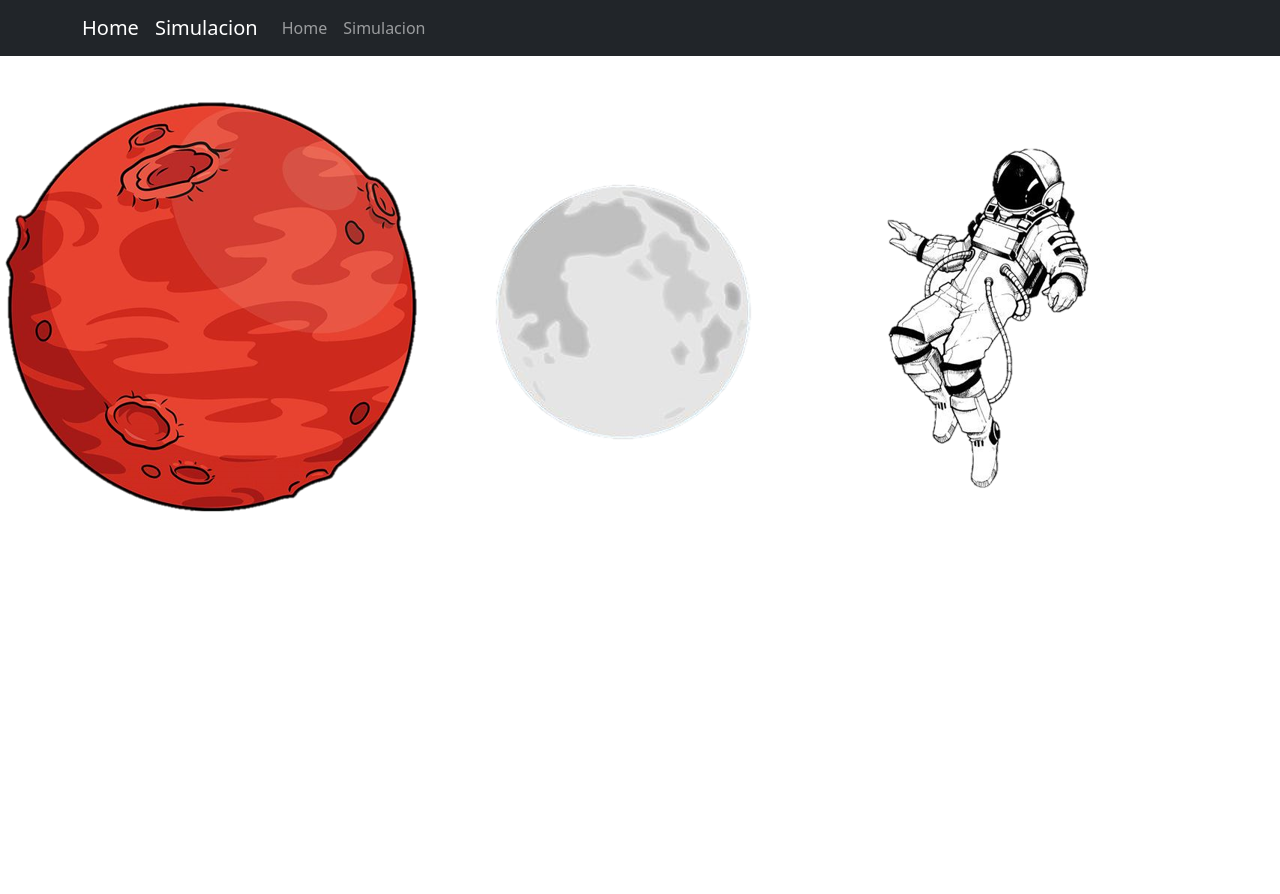
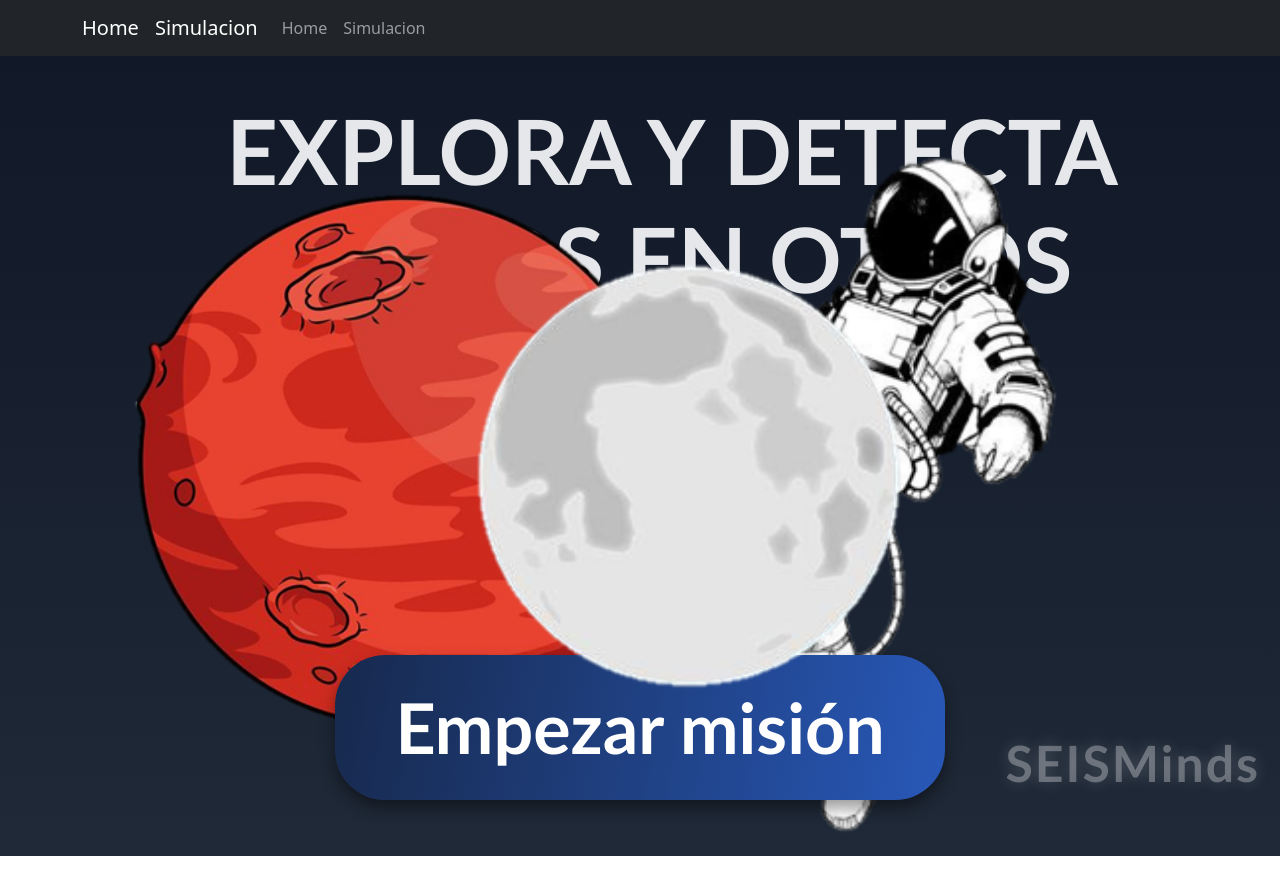
Before and after one commit to JuanDDY/spacial-quakes-web, a React (Create React App) app: page / in a window 1280 px wide. Shown: the top 894 px of the page. Before the commit the page ends 800 px from the top, so only its background shows below. Built offline with nearby package versions, Linux system fonts and the light colour scheme.

Commit message:
new file:   src/components/Home.css modified:   src/components/Home.js modified:   src/components/Home.css modified:   src/components/Home.js

```diff
--- /dev/null
+++ b/src/components/Home.css
@@ -0,0 +1,144 @@
+:root {
+  /* Variables de posición y tamaño para las imágenes */
+  --marte-left: 10%; /* Posición horizontal de Marte */
+  --marte-bottom: -20%; /* Posición vertical de Marte */
+  --marte-size: 550px; /* Tamaño de Marte */
+
+  --luna-left: 28%; /* Posición horizontal de la Luna */
+  --luna-bottom: -34%; /* Posición vertical de la Luna */
+  --luna-size: 650px; /* Tamaño de la Luna */
+
+  --astronauta-right: 5%; /* Posición horizontal del Astronauta */
+  --astronauta-top: -70%; /* Posición vertical del Astronauta */
+  --astronauta-size: 700px; /* Tamaño del Astronauta */
+
+  /* Variables para la posición y tamaño del botón */
+  --boton-bottom: 7%; /* Posición vertical del botón */
+  --boton-width: 1000px; /* Ancho del botón */
+  --boton-padding: 20px 60px; /* Padding del botón */
+  --boton-font-size: 70px; /* Tamaño de fuente del botón */
+
+  /* Variables para la posición y tamaño del texto SEISMinds */
+  --seisminds-right: 20px; /* Posición horizontal del texto */
+  --seisminds-bottom: 55px; /* Posición vertical del texto */
+  --seisminds-font-size: 50px; /* Tamaño de la fuente */
+}
+
+/* Contenedor principal que ocupa toda la pantalla */
+.home-container {
+  display: flex;
+  flex-direction: column;
+  align-items: center;
+  justify-content: center;
+  height: 100vh; /* 100% de la altura de la ventana */
+  background: linear-gradient(to bottom, #111827, #1f2937); /* Gradiente de oscuro a claro de arriba a abajo */
+  color: white;
+  text-align: center;
+  padding: 10 50px;
+  font-family: 'Trebuchet MS', sans-serif;
+  position: relative; /* Para permitir posicionamiento absoluto de los elementos */
+}
+
+/* Estilo del título */
+.titulo-container h1 {
+  position: absolute; /* Aísla el título del flujo del documento */
+  top: 5%; /* Ajusta la distancia desde la parte superior */
+  left: 5%;  /*ajusta la distnacia desde la izquierda */
+  font-size: 90px;
+  font-weight: bold;
+  text-transform: uppercase;
+  color: #e5e7eb;
+  margin: 0; /* Elimina cualquier margen que afecte a otros elementos */
+  padding: 0;
+}
+
+/* Posicionamiento absoluto de las imágenes */
+.centro-imagen {
+  position: relative; /* Contenedor que permite el uso de position: absolute en los hijos */
+  width: 100%; /* Para que las imágenes puedan colocarse dentro del ancho completo */
+  height: 400px; /* Ajusta el alto según tus necesidades */
+}
+
+/* Imagen de Marte */
+.marte-img {
+  position: absolute; /* Posicionamiento independiente de los demás elementos */
+  left: var(--marte-left); /* Usa la variable de posición horizontal */
+  bottom: var(--marte-bottom); /* Usa la variable de posición vertical */
+  width: var(--marte-size); /* Usa la variable de tamaño */
+  height: auto;
+}
+
+/* Imagen de la Luna */
+.luna-img {
+  position: absolute; /* Posicionamiento independiente */
+  left: var(--luna-left); /* Usa la variable de posición horizontal */
+  bottom: var(--luna-bottom); /* Usa la variable de posición vertical */
+  width: var(--luna-size); /* Usa la variable de tamaño */
+  height: auto;
+  z-index: 2; /* La Luna sobre Marte */
+}
+
+/* Imagen del Astronauta */
+.astronauta-img {
+  position: absolute; /* Posicionamiento independiente */
+  right: var(--astronauta-right); /* Usa la variable de posición horizontal */
+  top: var(--astronauta-top); /* Usa la variable de posición vertical */
+  width: var(--astronauta-size); /* Usa la variable de tamaño */
+  height: auto;
+}
+
+/* Posicionamiento absoluto del botón */
+.boton-container {
+  position: absolute;
+  bottom: var(--boton-bottom); /* Usa la variable de posición vertical */
+  width: var(--boton-width); /* Usa la variable de ancho */
+  display: flex;
+  justify-content: center; /* Centra el botón horizontalmente */
+}
+
+/* Estilo del botón con gradiente difuminado */
+.boton-mision {
+  padding: var(--boton-padding); /* Usa la variable de padding */
+  background: linear-gradient(100deg, #17294d, #2858b8); /* Gradiente de azul oscuro a más claro */
+  color: white;
+  border: none;
+  border-radius: 50px; /* Botón más redondeado */
+  font-size: var(--boton-font-size); /* Usa la variable de tamaño de fuente */
+  font-weight: bold;
+  cursor: pointer;
+  box-shadow: 0 8px 15px rgba(0, 0, 0, 0.4);
+  transition: background 0.3s ease, transform 0.3s ease;
+}
+
+.boton-mision:hover {
+  background: linear-gradient(135deg, #60a5fa, #3b82f6);
+  transform: scale(1.05);
+}
+
+/* Texto difuminado "SEISMinds" */
+.seisminds-text {
+  position: absolute;
+  bottom: var(--seisminds-bottom); /* Usa la variable de posición vertical */
+  right: var(--seisminds-right); /* Usa la variable de posición horizontal */
+  font-size: var(--seisminds-font-size); /* Usa la variable de tamaño de fuente */
+  color: rgba(255, 255, 255, 0.3); /* Color blanco más difuminado */
+  font-weight: bold;
+  letter-spacing: 2px;
+  text-shadow: 0 0 15px rgba(255, 255, 255, 0.2); /* Sombra difuminada */
+}
+
+/* Para que se vea bien en pantallas más pequeñas */
+@media (max-width: 768px) {
+  .titulo-container h1 {
+    font-size: 24px;
+  }
+
+  .boton-mision {
+    font-size: 18px;
+    padding: 15px 30px;
+  }
+
+  .seisminds-text {
+    font-size: 24px;
+  }
+}
--- a/src/components/Home.js
+++ b/src/components/Home.js
@@ -1,21 +1,31 @@
+import './Home.css'; // Asegúrate de crear este archivo CSS para aplicar los estilos
 
+function Home() {
+  return (
+    <div className="home-container">
+      {/* Contenedor de título centrado */}
+      <div className="titulo-container">
+        <h1>Explora y detecta sismos en otros mundos</h1>
+      </div>
 
-function Home () {
+      {/* Contenedor de imágenes centrado */}
+      <div className="centro-imagen">
+        <img src="imagesHome/marte.png" alt="Marte" className="marte-img" />
+        <img src="imagesHome/luna.png" alt="Luna" className="luna-img" />
+        <img src="imagesHome/astronauta.png" alt="Astronauta" className="astronauta-img" />
+      </div>
 
-    return (
-        <div>
+      {/* Botón centrado */}
+      <div className="boton-container">
+        <button className="boton-mision">Empezar misión</button>
+      </div>
 
-            <div class="centro-imagen" > {/* Contenedor relativo para la imagen y el botón de "Me gusta" */}
-
-                <img src="imagesHome/marte.png"/>
-                <img src="imagesHome/luna.png"/>
-                <img src="imagesHome/astronauta.png"/>
-
-            </div>
-        </div>
-
-
-    );
+      {/* Texto en la parte inferior derecha */}
+      <div className="seisminds-text">
+        SEISMinds
+      </div>
+    </div>
+  );
 }
 
 export default Home;
```
